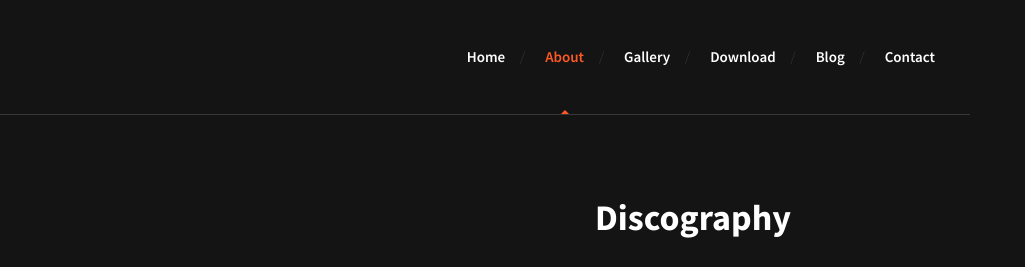
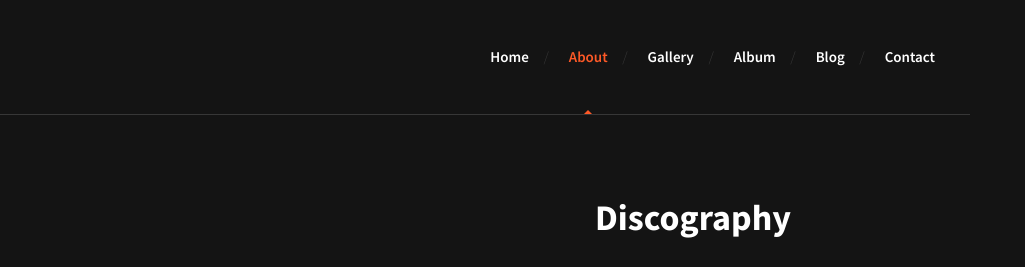
Before and after one commit to Leaden-Hall/westlife_template, a plain HTML site: page about.html in a window 1280 px wide. Shown: the top 267 px of the page, 255-1280 px from the left. Drawn offline with Linux system fonts and the light colour scheme.

Commit message:
Change download to album all files

```diff
--- a/about.html
+++ b/about.html
@@ -35,7 +35,7 @@
 							<li class="menu-item"><a href="index.html">Home</a></li>
 							<li class="menu-item current-menu-item"><a href="about.html">About</a></li>
 							<li class="menu-item"><a href="gallery.html">Gallery</a></li>
-							<li class="menu-item"><a href="download.html">Download</a></li>
+							<li class="menu-item"><a href="album.html">Album</a></li>
 							<li class="menu-item"><a href="blog.html">Blog</a></li>
 							<li class="menu-item"><a href="contact.html">Contact</a></li>
 						</ul> <!-- .menu -->
```
Also changed, not shown: album.html (renamed from download.html, +1 -1 lines), blog.html (+1 -1 lines), contact.html (+1 -1 lines), gallery.html (+1 -1 lines), index.html (+1 -1 lines).
